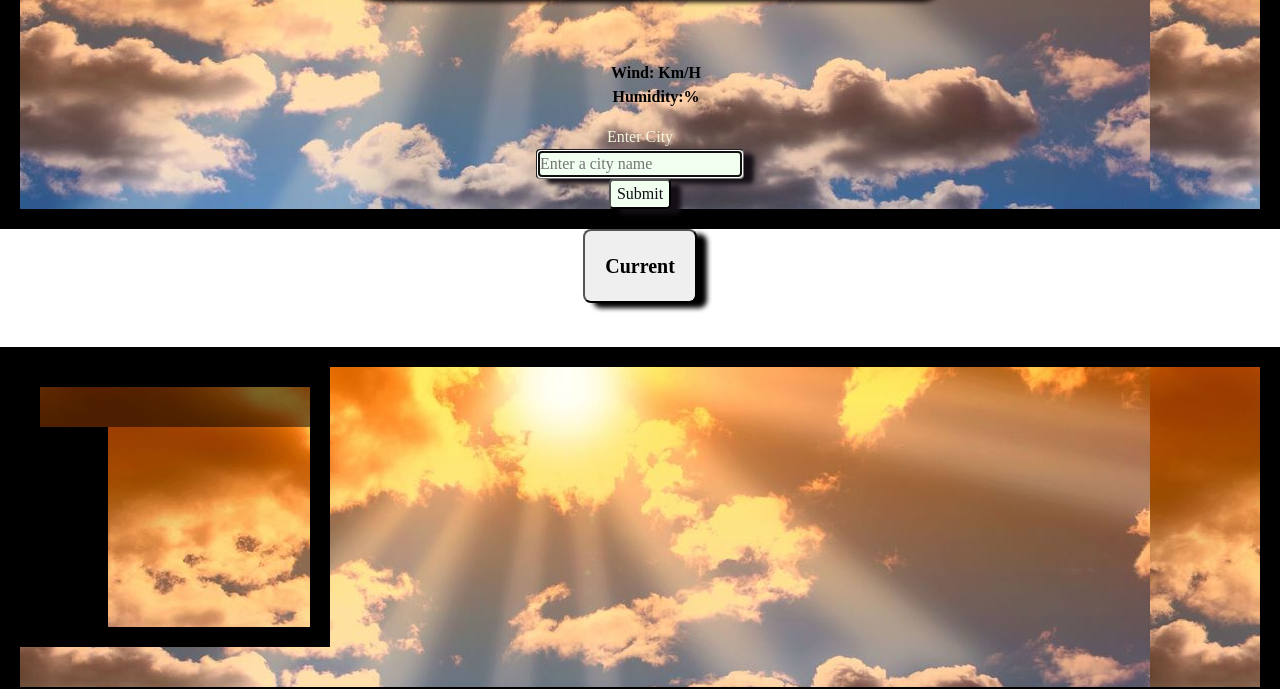
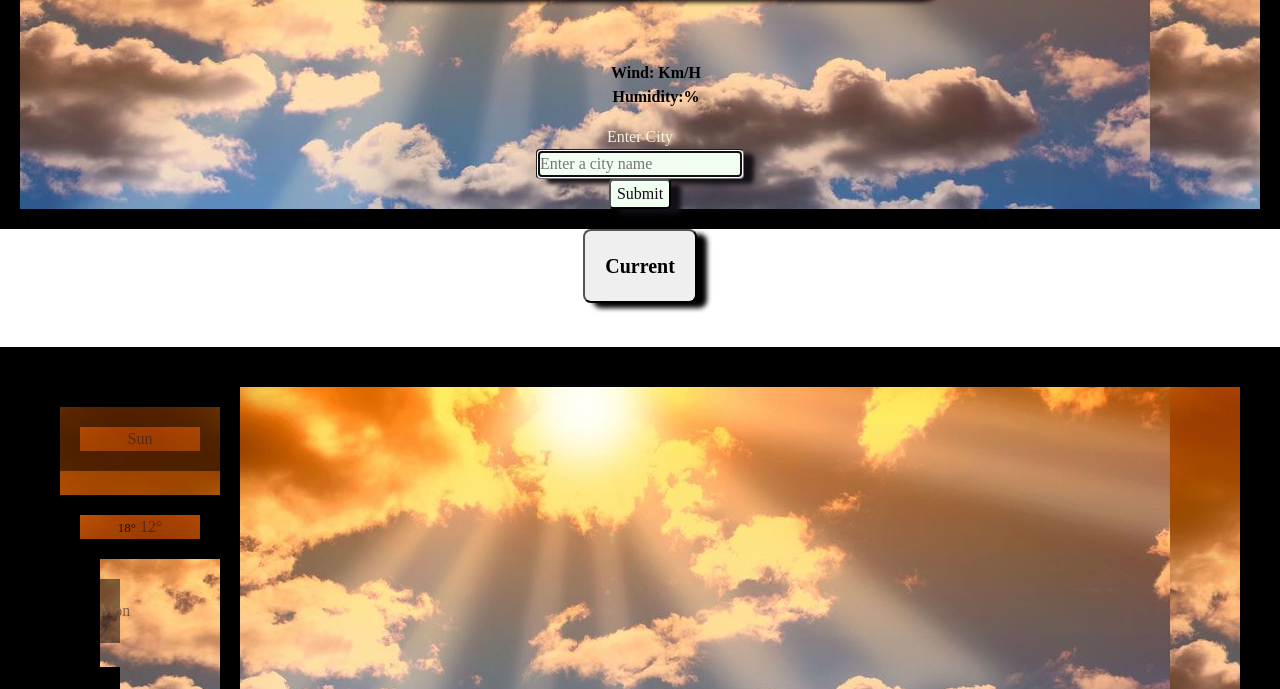
Before and after one commit to diamondsoulblackgold/my-weather-app, a plain HTML site: page index.html in a window 1280 px wide. Shown: the part 251-940 px from the top of the page. Drawn offline with nearby package versions, Linux system fonts and the light colour scheme; files whose address does not match are found by name; a web font is replaced by a local one.

Commit message:
fixed the function and called the function
displayWeatherFunction();

```diff
--- a/index.html
+++ b/index.html
@@ -98,24 +98,8 @@
         <div class="weather-forecast" id = "forecast">
 
 
-                <div class="col-3">
-                    <div class="weather-forecast-date">
-                    </div>
-            <div class="col-3">
 
-                </div>
-            <div class="col-3">
 
-                </div>
-                <div class="col-3">
-
-                    </div>
-                <div class="col-3">
-
-                    </div>
-            <div class="col-3">
-
-                </div>
             </div>
             </p>
             </br>
--- a/src/index.js
+++ b/src/index.js
@@ -13,10 +13,10 @@ return new Date(timestamp * 1000);
 }
 function displayWeatherForecast(){
   let forecastElement =document.querySelector("#forecast");
-  let forecastHTML = `<div class = "row">`;
+  let forecastHTML = `<div class = "column">`;
   let days = ["Sun", "Mon", "Tues", "Wed", "Thu", "Fri", "Sat"];
   days.forEach(function(day){
-  forecastHTML = forecastHTML+`<div class="col-3">
+  forecastHTML = forecastHTML+`<div class="col-2">
                     <div class="weather-forecast-date">
                         ${day}
                     </div>
@@ -26,12 +26,11 @@ function displayWeatherForecast(){
                     <div class="weather-forecast-temperature">
                         <span class = "weather-forecast-temp-max">18°</span>
                         <span class= "weather-forecast-temp-min">12°</span>
-                    </div>
-                    </div>`;
-
+                    </div>`
   });
    forecastHTML = forecastHTML + `</div>`;
             forecastElement.innerHTML = forecastHTML;
+
 }
   function displayWeather(response)
   {
@@ -107,3 +106,4 @@ function displayWeatherForecast(){
   fahrenheitLink.addEventListener("click", displayFarhenhietTemperature);
   let ctemp = document.querySelector("#celsius-temp");
   ctemp.addEventListener("click", displayCelsiusTemperature);
+  displayWeatherForecast();
```
